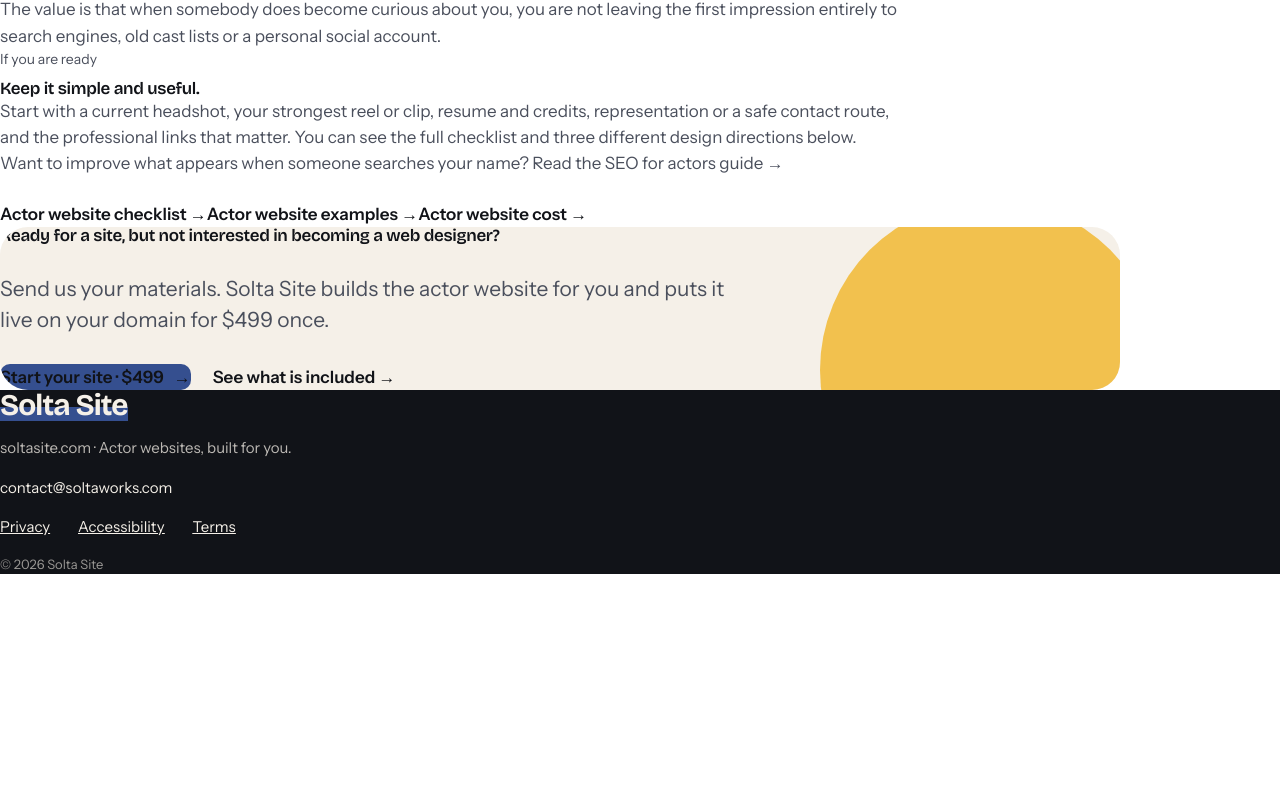
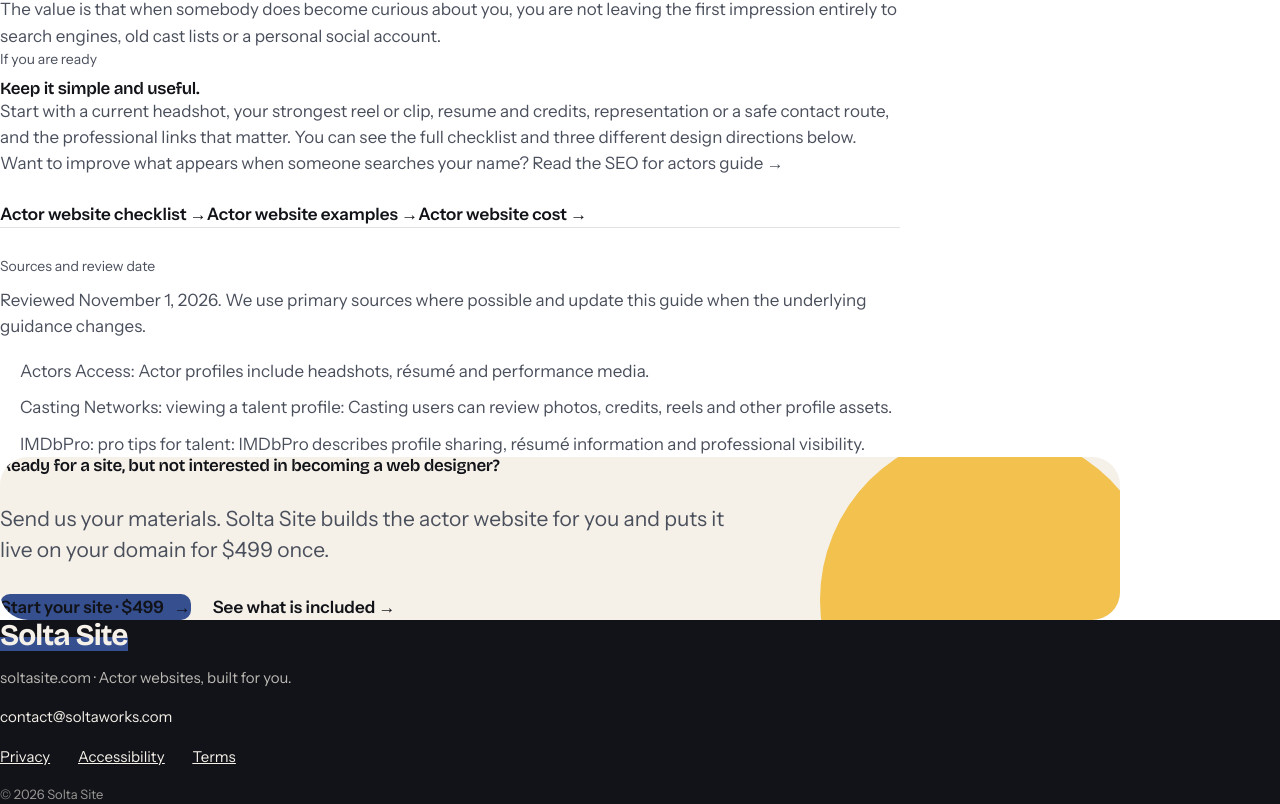
Before and after one commit to Poly-G/soltasite, a Next.js app: page /do-actors-need-a-website in a window 1280 px wide. Shown: the part 1401-2205 px from the top of the page. Before the commit the page ends 1975 px from the top, so only its background shows below. Built offline with nearby package versions, Linux system fonts and the light colour scheme; no server answers.

Commit message:
Add primary sources to do-actors-need-a-website

```diff
--- a/app/(site)/do-actors-need-a-website/page.tsx
+++ b/app/(site)/do-actors-need-a-website/page.tsx
@@ -3,6 +3,7 @@
 import { SiteFooter, SiteHeader } from '@/components/site-shell';
 import { createPageMetadata } from '@/lib/seo';
 import { siteConfig } from '@/lib/site-config';
+import { SourceList } from '@/components/source-list';
 
 export const metadata: Metadata = createPageMetadata({
   path: '/do-actors-need-a-website',
@@ -19,6 +20,9 @@
     description: 'When an actor website is useful, when it can wait, and what it should do once you have one.',
     mainEntityOfPage: `${siteConfig.origin}/do-actors-need-a-website`,
     publisher: { '@id': `${siteConfig.origin}/#organization` },
+    datePublished: '2026-10-31',
+    dateModified: '2026-11-01',
+    citation: ["https://actorsaccess.com/","https://support.castingnetworks.com/en/articles/11240193","https://help.imdb.com/article/imdbpro/membership-benefits/pro-tips-for-talent/GHQ5W5C2BJ2KWP77"],
   };
 
   return (
@@ -130,6 +134,11 @@
           </div>
         </section>
 
+        <SourceList reviewed="November 1, 2026" sources={[
+          { name: 'Actors Access', href: 'https://actorsaccess.com/', note: 'Actor profiles include headshots, résumé and performance media.' },
+          { name: 'Casting Networks: viewing a talent profile', href: 'https://support.castingnetworks.com/en/articles/11240193', note: 'Casting users can review photos, credits, reels and other profile assets.' },
+          { name: 'IMDbPro: pro tips for talent', href: 'https://help.imdb.com/article/imdbpro/membership-benefits/pro-tips-for-talent/GHQ5W5C2BJ2KWP77', note: 'IMDbPro describes profile sharing, résumé information and professional visibility.' },
+        ]} />
         <section className="wrap sec" style={{ paddingTop: 0 }}>
           <div className="close">
             <div className="circ"></div>
```
